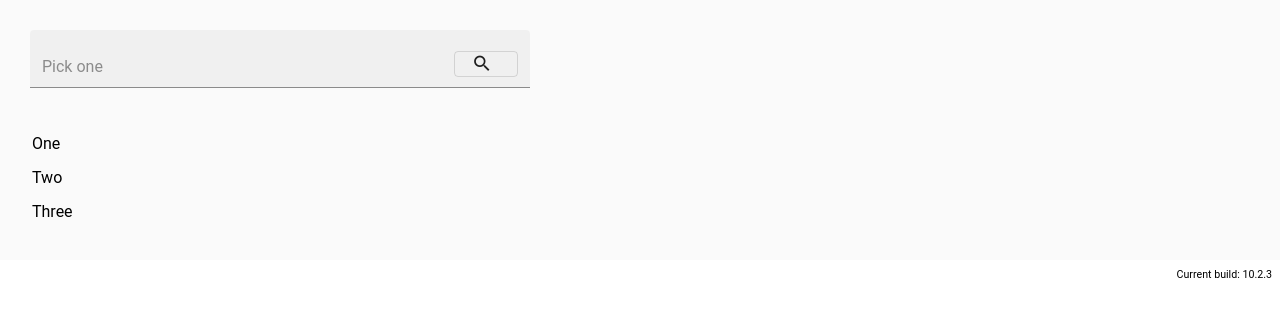
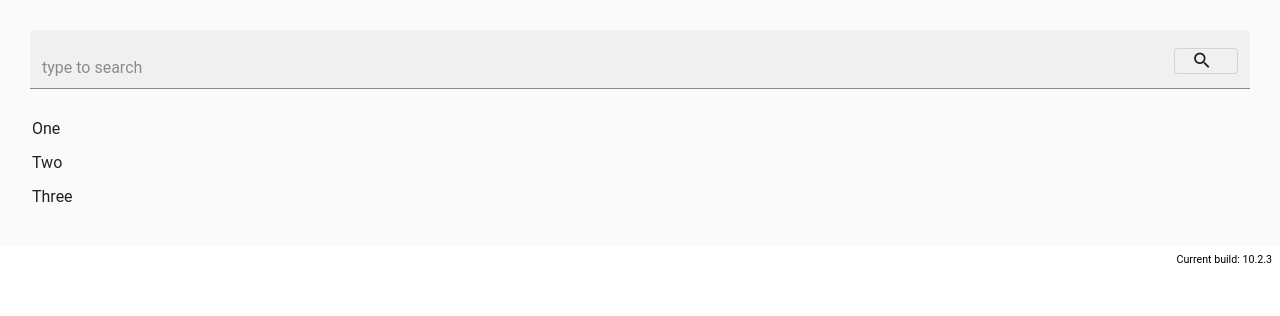
Before and after one commit to wimphy/work, an Angular app in the folder probation/troubles/: page / in a window 1280 px wide. Shown: the top 316 px of the page. Built offline with nearby package versions, Linux system fonts and the light colour scheme.

Commit message:
search base

```diff
--- a/probation/troubles/src/app/autocomplete-search.html
+++ b/probation/troubles/src/app/autocomplete-search.html
@@ -1,26 +1,16 @@
 <div>
-  <form class="example-form">
-    <mat-form-field class="example-full-width">
-      <input id="search_id" type="text"
-             placeholder="Pick one"
-             aria-label="Number"
-             matInput
-             [formControl]="myControl"
-             [matAutocomplete]="auto">
 
-      <mat-autocomplete autoActiveFirstOption #auto="matAutocomplete" (optionSelected)="onSelectionChanged($event)">
-        <mat-option *ngFor="let option of filteredOptions | async" [value]="option">
-          {{option}}
-        </mat-option>
-      </mat-autocomplete>
+  <mat-form-field class="example-full-width">
+    <input type="text"
+           placeholder="type to search"
+           matInput
+           [(ngModel)]="searchContent"
+           (keyup.enter)="onSearchButtonClick()">
 
-      <button mat-button matSuffix mat-stroked-button aria-label="search" (click)="onSearchButtonClick()">
-        <mat-icon>search</mat-icon>
-      </button>
-    </mat-form-field>
-
-  </form>
-
+    <button mat-button matSuffix mat-stroked-button aria-label="search" (click)="onSearchButtonClick()">
+      <mat-icon>search</mat-icon>
+    </button>
+  </mat-form-field>
 
 </div>
 <table *ngIf="(filteredOptions | async).length">
--- a/probation/troubles/src/app/autocomplete-search.ts
+++ b/probation/troubles/src/app/autocomplete-search.ts
@@ -16,6 +16,7 @@ export class AutocompleteSearch implements OnInit {
   myControl = new FormControl();
   options: string[] = ['One', 'Two', 'Three'];
   filteredOptions: Observable<string[]>;
+  searchContent: string
 
   ngOnInit() {
     this.filteredOptions = this.myControl.valueChanges.pipe(
@@ -30,13 +31,8 @@ export class AutocompleteSearch implements OnInit {
     return this.options.filter(option => option.toLowerCase().indexOf(filterValue) === 0);
   }
 
-  onSelectionChanged(event: MatAutocompleteSelectedEvent) {
-    console.log(event.option.value);
-  }
-
   onSearchButtonClick(){
-    console.log(document.getElementById('search_id').innerHTML);
-    console.log(111);
+    console.log(this.searchContent);
   }
 }
 
--- a/probation/troubles/src/index.html
+++ b/probation/troubles/src/index.html
@@ -1,3 +1,4 @@
+<!doctype html>
 <html>
   <head>
     <title>Troubles</title>
```
